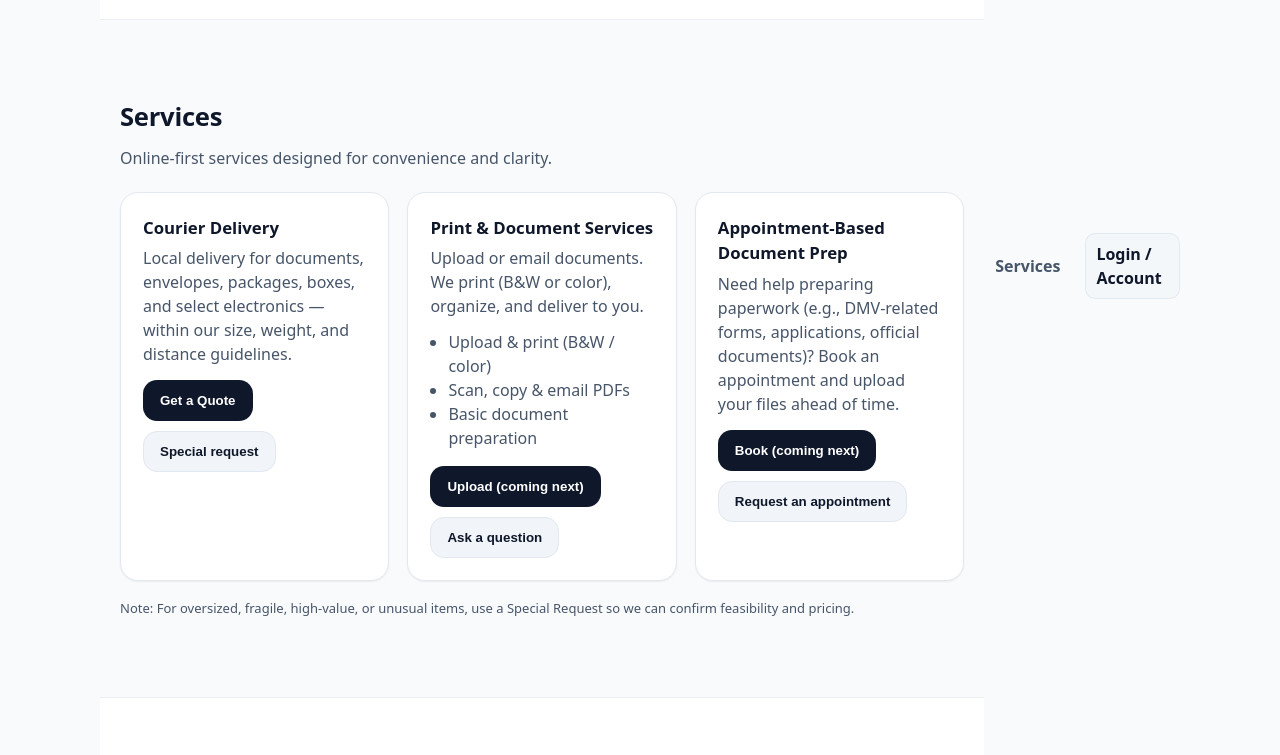
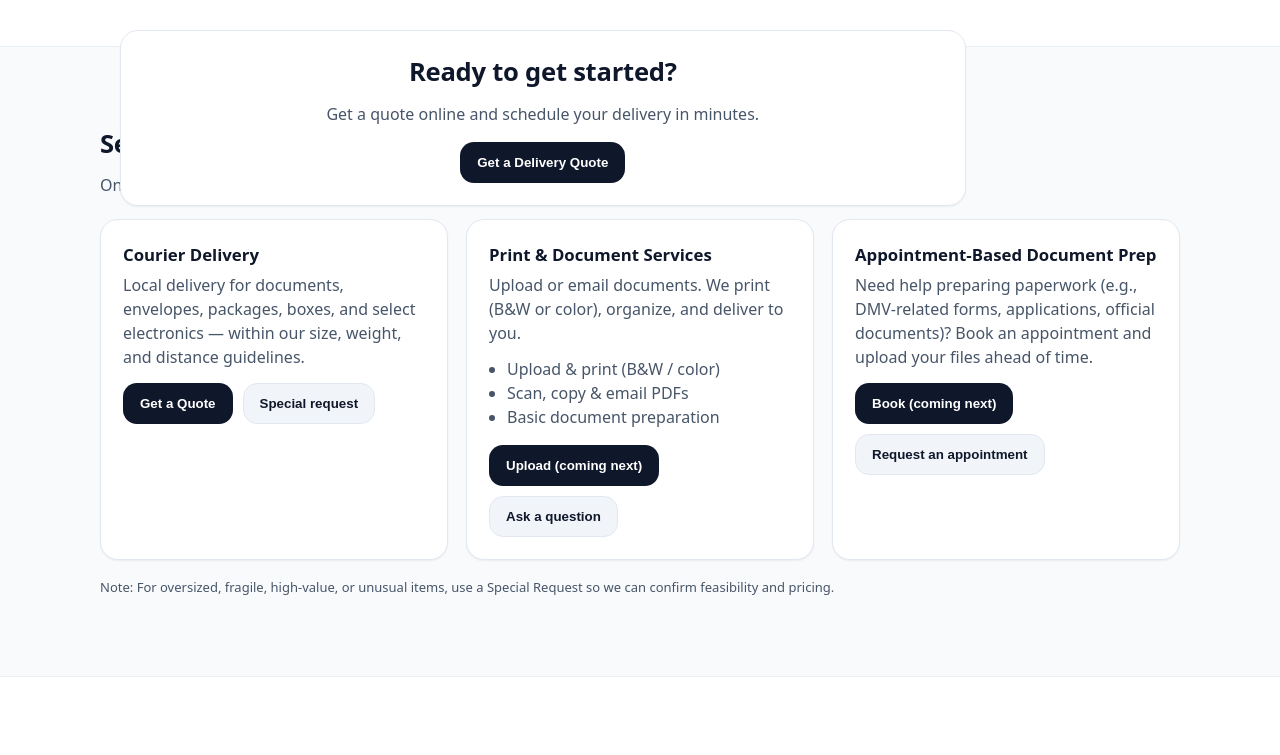
Before and after one commit to kkoly10/couranr-os, a Next.js app: page / in a window 1280 px wide. Shown: the part 868-1623 px from the top of the page. Built offline with nearby package versions, Linux system fonts and the light colour scheme.

Commit message:
Update Header.tsx

```diff
--- a/components/Header.tsx
+++ b/components/Header.tsx
@@ -3,25 +3,31 @@ import Brand from "./Brand";
 
 export default function Header() {
   return (
-    <header className="siteHeader">
+    <header
+      style={{
+        position: "sticky",
+        top: 0,
+        zIndex: 50,
+        background: "#ffffff",
+        borderBottom: "1px solid #e5e7eb"
+      }}
+    >
       <div className="container">
-        <div className="siteHeaderInner">
+        <div
+          style={{
+            display: "flex",
+            alignItems: "center",
+            justifyContent: "space-between",
+            height: 64
+          }}
+        >
           <Brand />
 
-          <nav className="navLinks" aria-label="Primary navigation">
+          <nav style={{ display: "flex", gap: 12 }}>
             <Link className="navLink" href="/#services">
               Services
             </Link>
-
-            <Link
-              className="navLink"
-              href="/login"
-              style={{
-                color: "var(--text)",
-                borderColor: "rgba(226,232,240,0.9)",
-                background: "rgba(241,245,249,0.65)"
-              }}
-            >
+            <Link className="navLink" href="/login">
               Login / Account
             </Link>
           </nav>
```
